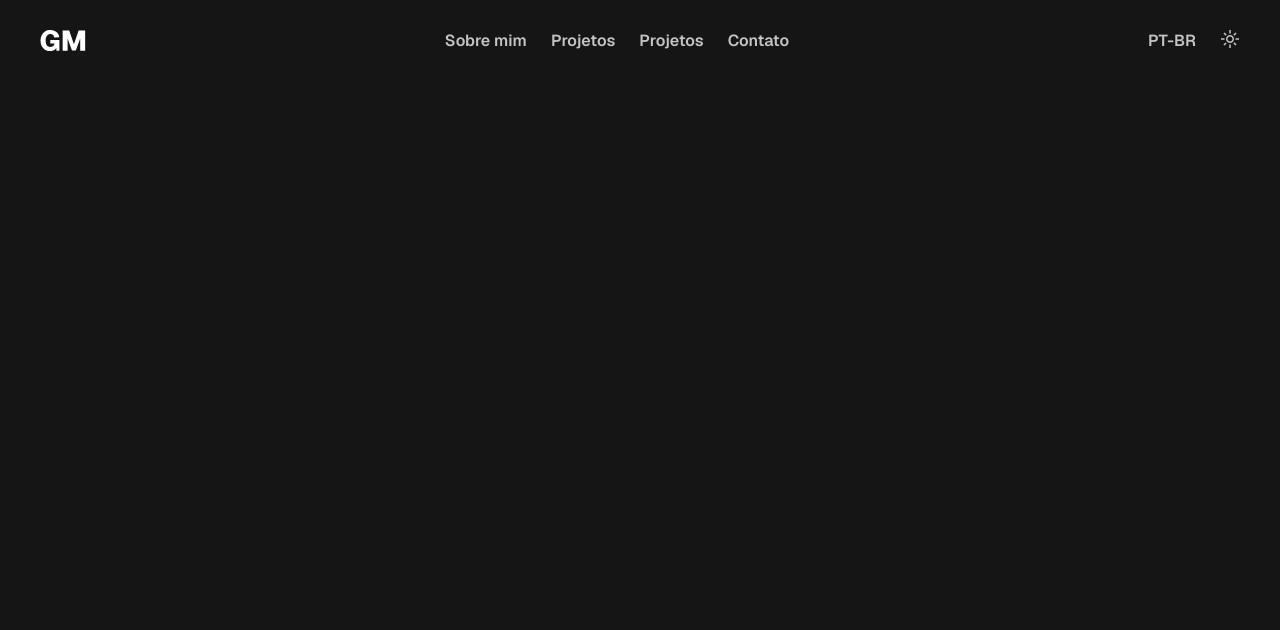
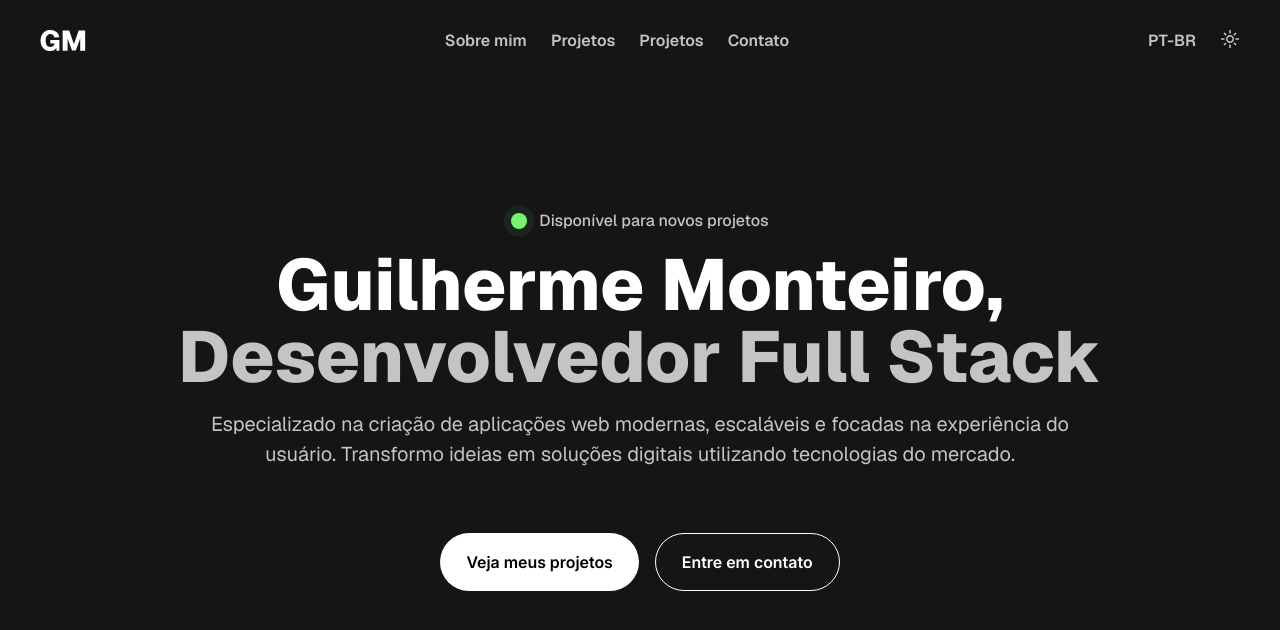
Before and after one commit to Guillerme00/portfolio, a React (Vite) app in the folder portfolio/: page / in a window 1280 px wide. Shown: the top 630 px of the page. Built offline with nearby package versions, Linux system fonts and the light colour scheme.

Commit message:
Att 0.0.4 - Creating Mid

```diff
--- a/portfolio/src/App.tsx
+++ b/portfolio/src/App.tsx
@@ -1,18 +1,19 @@
 import { useState } from "react";
 
-import GM  from "./assets/icons/GM.svg?react"
-import GITHUB  from "./assets/icons/GITHUB.svg?react"
-import LINKEDIN  from "./assets/icons/LINKEDIN.svg?react"
-import MAIL  from "./assets/icons/MAIL.svg?react"
-import MENU  from "./assets/icons/MENU.svg?react"
-import LIGHT_MODE  from "./assets/icons/DARK_MODE.svg?react"
-import DARK_MODE  from "./assets/icons/LIGHT_MODE.svg?react"
+import GM from "./assets/icons/GM.svg?react";
+import GITHUB from "./assets/icons/GITHUB.svg?react";
+import LINKEDIN from "./assets/icons/LINKEDIN.svg?react";
+import MAIL from "./assets/icons/MAIL.svg?react";
+import MENU from "./assets/icons/MENU.svg?react";
+import LIGHT_MODE from "./assets/icons/DARK_MODE.svg?react";
+import DARK_MODE from "./assets/icons/LIGHT_MODE.svg?react";
 
 import { dark } from "./page_styles/dark";
 import { light } from "./page_styles/light";
 
 import { portuguese } from "./page_language/portuguese";
 import { english } from "./page_language/english";
+
 function App() {
   const [pageStyle, setPageStyle] = useState("dark");
   const [pageLanguage, setPageLanguage] = useState("PT-BR");
@@ -23,42 +24,140 @@ function App() {
     <>
       <div
         className={`
-          h-screen
-          ${theme.primary_background}`}>
-        <header className="sticky top-0 z-100 h-[81px] flex items-center justify-between ml-[40px] mr-[40px]">
+          h-screen flex flex-col
+          ${theme.primary_background}`}
+      >
+        <header
+          className={`sticky top-0 z-100 h-[81px] flex items-center justify-between ml-[40px] mr-[40px] `}
+        >
           {/* left */}
           <div
-            onClick={() => window.scrollTo({
-              top:0,
-              behavior: "smooth"
-            })}>
-              <GM className={`w-[46px] h-[22px] cursor-pointer ${theme.title_text_color} ${theme.title_hover} transition-colors duration-300`}/>
+            onClick={() =>
+              window.scrollTo({
+                top: 0,
+                behavior: "smooth",
+              })
+            }
+          >
+            <GM
+              className={`w-[46px] h-[22px] cursor-pointer ${theme.title_text_color} ${theme.title_hover} transition-colors duration-300`}
+            />
           </div>
 
           {/* mid */}
-            <div className={`${theme.title_text_variant} flex gap-[24px] geist-header`}>
-              <button className={`cursor-pointer ${theme.title_hover} transition-colors duration-300`}>{language.header_about_me}</button>
-              <button className={`cursor-pointer ${theme.title_hover} transition-colors duration-300`}>{language.header_skills}</button>
-              <button className={`cursor-pointer ${theme.title_hover} transition-colors duration-300`}>{language.header_projects}</button>
-              <button className={`cursor-pointer ${theme.title_hover} transition-colors duration-300`}>{language.header_contact}</button>
+          <div
+            className={`${theme.title_text_variant} flex gap-[24px] geist-header`}
+          >
+            <button
+              className={`cursor-pointer ${theme.title_hover} transition-colors duration-300`}
+            >
+              {language.header_about_me}
+            </button>
+            <button
+              className={`cursor-pointer ${theme.title_hover} transition-colors duration-300`}
+            >
+              {language.header_skills}
+            </button>
+            <button
+              className={`cursor-pointer ${theme.title_hover} transition-colors duration-300`}
+            >
+              {language.header_projects}
+            </button>
+            <button
+              className={`cursor-pointer ${theme.title_hover} transition-colors duration-300`}
+            >
+              {language.header_contact}
+            </button>
           </div>
 
           {/* right */}
-            <div className={`${theme.title_text_variant} flex gap-[24px] geist-header`}>
-              <button className={`cursor-pointer ${theme.title_hover} transition-colors duration-300`}
+          <div
+            className={`${theme.title_text_variant} flex gap-[24px] geist-header`}
+          >
+            <button
+              className={`cursor-pointer ${theme.title_hover} transition-colors duration-300`}
               onClick={() => {
                 if (language.header_language === "PT-BR") {
-                  setPageLanguage("US-EN")
+                  setPageLanguage("US-EN");
                 } else if (language.header_language === "US-EN") {
-                  setPageLanguage("PT-BR")
-                }}}
-              >{language.header_language}</button>
+                  setPageLanguage("PT-BR");
+                }
+              }}
+            >
+              {language.header_language}
+            </button>
 
-              {theme.color === "dark" ?
-              <DARK_MODE className={`cursor-pointer ${theme.title_hover} transition-colors duration-300`} onClick={() => setPageStyle("light")}/> :
-              <LIGHT_MODE className={`cursor-pointer ${theme.title_hover} transition-colors duration-300`} onClick={() => setPageStyle("dark")}/>}
+            {theme.color === "dark" ? (
+              <DARK_MODE
+                className={`cursor-pointer ${theme.title_hover} transition-colors duration-300`}
+                onClick={() => {
+                  setPageStyle("light");
+                }}
+              />
+            ) : (
+              <LIGHT_MODE
+                className={`cursor-pointer ${theme.title_hover} transition-colors duration-300`}
+                onClick={() => {
+                  setPageStyle("dark");
+                }}
+              />
+            )}
           </div>
         </header>
+        <div className="py-[128px] flex flex-col items-center">
+          <div className="flex flex-col items-center">
+            {/* Availability */}
+            <div className="flex items-center gap-[12px] geist-midtag mb-[16px]">
+              <div className="relative">
+                <div
+                  className={`absolute inset-0 ${theme.avaliable} rounded-full animate-ping`}
+                />
+                <div
+                  className={`relative w-[16px] h-[16px] ${theme.avaliable} rounded-full`}
+                />
+              </div>
+              <h1 className={`font-[16px] ${theme.title_text_variant}`}>
+                {language.availability}
+              </h1>
+            </div>
+            {/* Name */}
+            <div className="flex flex-col items-center text-center max-w-[925px]">
+              <h1
+                className={`geist-midtag-text text-[72px] leading-none m-0 ${theme.title_text_color}`}
+              >
+                Guilherme Monteiro,
+              </h1>
+
+              <h1
+                className={`geist-midtag-text text-[72px] leading-none m-0 ${theme.title_text_variant}`}
+              >
+                {language.secondary_mid}
+              </h1>
+            </div>
+
+            {/* Text */}
+            <div className="max-w-[892px]">
+              <h3
+                className={`geist-midtag-text_2 text-[20px] mt-[16px] text-center ${theme.title_text_variant}`}
+              >
+                {language.text_mid}
+              </h3>
+            </div>
+            {/* Buttons */}
+            <div className="mt-[64px] flex gap-[16px]">
+              <button
+                className={`py-[16px] px-[26px] rounded-full ${theme.button_hover} ${theme.button_background} ${theme.button_full_text} inter cursor-pointer transition-colors duration-300`}
+              >
+                {language.my_projects}
+              </button>
+              <button
+                className={`py-[16px] px-[26px] rounded-full bg-transparent border-[1px] ${theme.button_empty_border_hover} ${theme.button_empty_text_hover} ${theme.button_border_color} ${theme.button_empty_text} inter cursor-pointer transition-colors duration-300`}
+              >
+                {language.my_contacts}
+              </button>
+            </div>
+          </div>
+        </div>
       </div>
     </>
   );
--- a/portfolio/src/index.css
+++ b/portfolio/src/index.css
@@ -2,9 +2,18 @@
 
 @font-face {
   font-family: "Inter";
-  src: url("./assets/fonts/Inter-VariableFont_opsz\,wght.ttf") format("truetype");
+  src: url("./assets/fonts/Inter-VariableFont_opsz\,wght.ttf")
+    format("truetype");
   font-style: normal;
+  font-weight: 600;
 }
+@font-face {
+  font-family: "Geist_mid_tag_text";
+  src: url("./assets/fonts/Geist-VariableFont_wght.ttf") format("truetype");
+  font-style: normal;
+  font-weight: 800;
+}
+
 @font-face {
   font-family: "Geist_header_title";
   src: url("./assets/fonts/Geist-VariableFont_wght.ttf") format("truetype");
@@ -12,6 +21,19 @@
   font-weight: 600;
 }
 
+@font-face {
+  font-family: "Geist_mid_tag";
+  src: url("./assets/fonts/Geist-VariableFont_wght.ttf") format("truetype");
+  font-style: normal;
+  font-weight: 500;
+}
+
+@font-face {
+  font-family: "Geist_mid_text";
+  src: url("./assets/fonts/Geist-VariableFont_wght.ttf") format("truetype");
+  font-style: normal;
+  font-weight: 400;
+}
 
 .inter {
   font-family: "Inter", sans-serif;
@@ -20,3 +42,15 @@
 .geist-header {
   font-family: "Geist_header_title", sans-serif;
 }
+
+.geist-midtag {
+  font-family: "Geist_mid_tag", sans-serif;
+}
+
+.geist-midtag-text {
+  font-family: "Geist_mid_tag_text", sans-serif;
+}
+
+.geist-midtag-text_2 {
+  font-family: "Geist_mid_text", sans-serif;
+}
--- a/portfolio/src/page_language/english.ts
+++ b/portfolio/src/page_language/english.ts
@@ -4,4 +4,10 @@ export const english = {
   header_skills: "Skills",
   header_projects: "Projects",
   header_contact: "Contact me",
+  availability: "Available for new projects",
+  secondary_mid: "Full Stack Developer",
+  text_mid:
+    "Specializing in the creation of modern, scalable web applications focused on user experience. I transform ideas into digital solutions using market-leading technologies.",
+  my_projects: "My projects",
+  my_contacts: "Contact Me",
 };
--- a/portfolio/src/page_language/portuguese.ts
+++ b/portfolio/src/page_language/portuguese.ts
@@ -4,4 +4,10 @@ export const portuguese = {
   header_skills: "Projetos",
   header_projects: "Projetos",
   header_contact: "Contato",
+  availability: "Disponível para novos projetos",
+  secondary_mid: "Desenvolvedor Full Stack",
+  text_mid:
+    "Especializado na criação de aplicações web modernas, escaláveis e focadas na experiência do usuário. Transformo ideias em soluções digitais utilizando tecnologias do mercado.",
+  my_projects: "Veja meus projetos",
+  my_contacts: "Entre em contato",
 };
--- a/portfolio/src/page_styles/dark.ts
+++ b/portfolio/src/page_styles/dark.ts
@@ -1,12 +1,23 @@
 export const dark = {
   color: "dark",
+
   primary_background: "bg-[#151515]",
   secondary_background: "bg-[#000000]",
   tag_background: "bg-[#2c2c2c]",
+
   title_text_color: "text-[#ffffff]",
   title_text_variant: "text-[#c4c4c4]",
   title_hover: "hover:text-[#adadad]",
+
+  button_background: "bg-[#ffffff]",
+  button_hover: "hover:bg-[#adadad]",
+  button_empty_border_hover: "hover:border-[#adadad]",
+  button_empty_text_hover: "hover:text-[#adadad]",
+  button_full_text: "text-[#000000]",
+  button_empty_text: "text-[#ffffff]",
+  button_border_color: "border-[#ffffff]",
+
   outline: "#adadad",
-  avaliable: "#77F26F",
+  avaliable: "bg-[#77F26F]",
   in_work: "#FF3F3F",
 };
--- a/portfolio/src/page_styles/light.ts
+++ b/portfolio/src/page_styles/light.ts
@@ -1,12 +1,23 @@
 export const light = {
   color: "light",
+
   primary_background: "bg-[#FAFAFA]",
   secondary_background: "bg-[#FFFFFF]",
   tag_background: "bg-[#F0EDED]",
+
   title_text_color: "text-[#000000]",
   title_text_variant: "text-[#3f3f3f]",
   title_hover: "hover:text-[#575757]",
+
+  button_background: "bg-[#000000]",
+  button_hover: "hover:bg-[#575757]",
+  button_empty_border_hover: "hover:border-[#575757]",
+  button_empty_text_hover: "hover:text-[#575757]",
+  button_full_text: "text-[#FFFFFF]",
+  button_empty_text: "text-[#000000]",
+  button_border_color: "border-[#000000]",
+
   outline: "#cfc4c5",
-  avaliable: "#77F26F",
+  avaliable: "bg-[#77F26F]",
   in_work: "#FF3F3F",
 };
```
Lines whose indentation alone changed are shown as unchanged.
